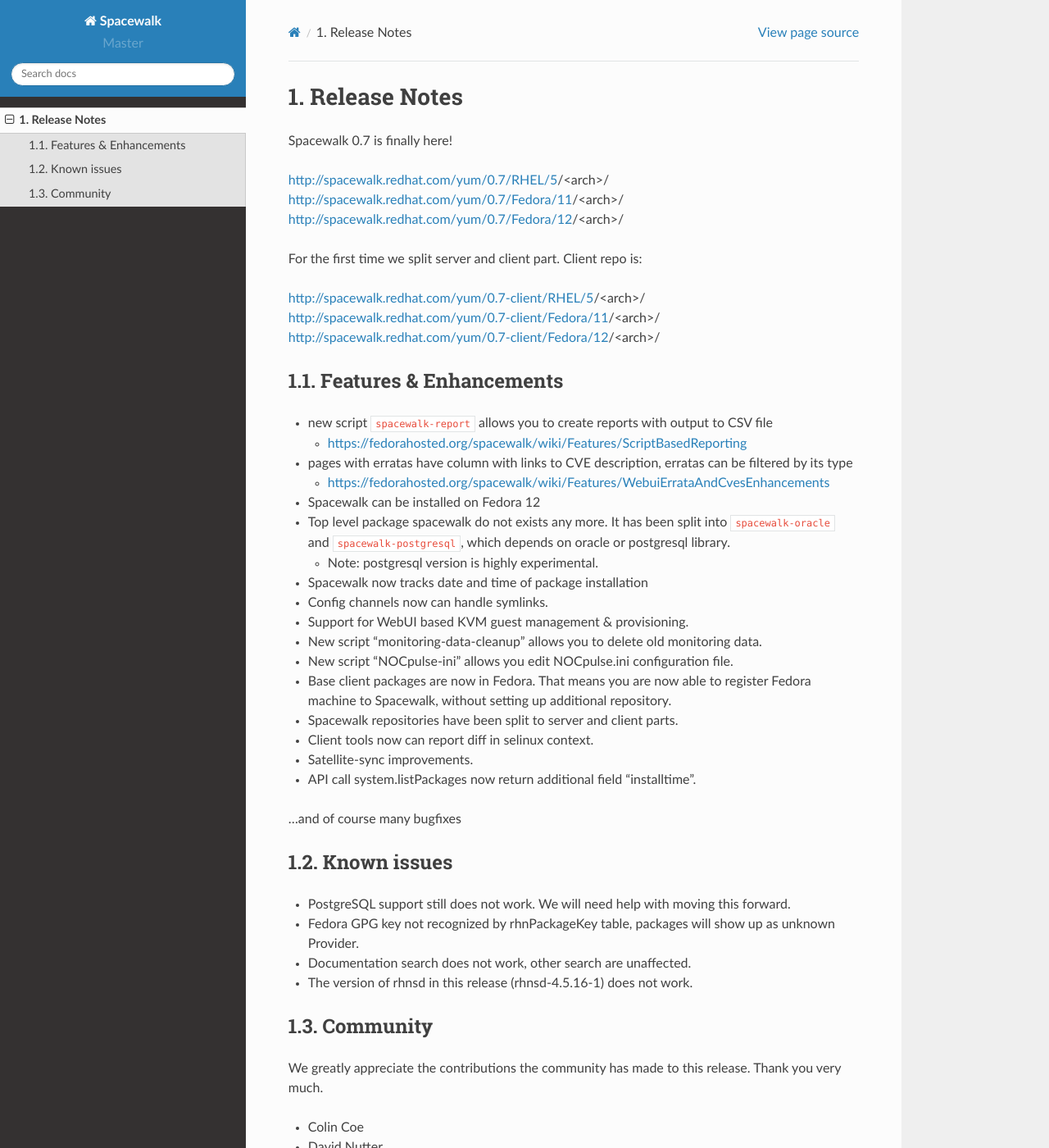
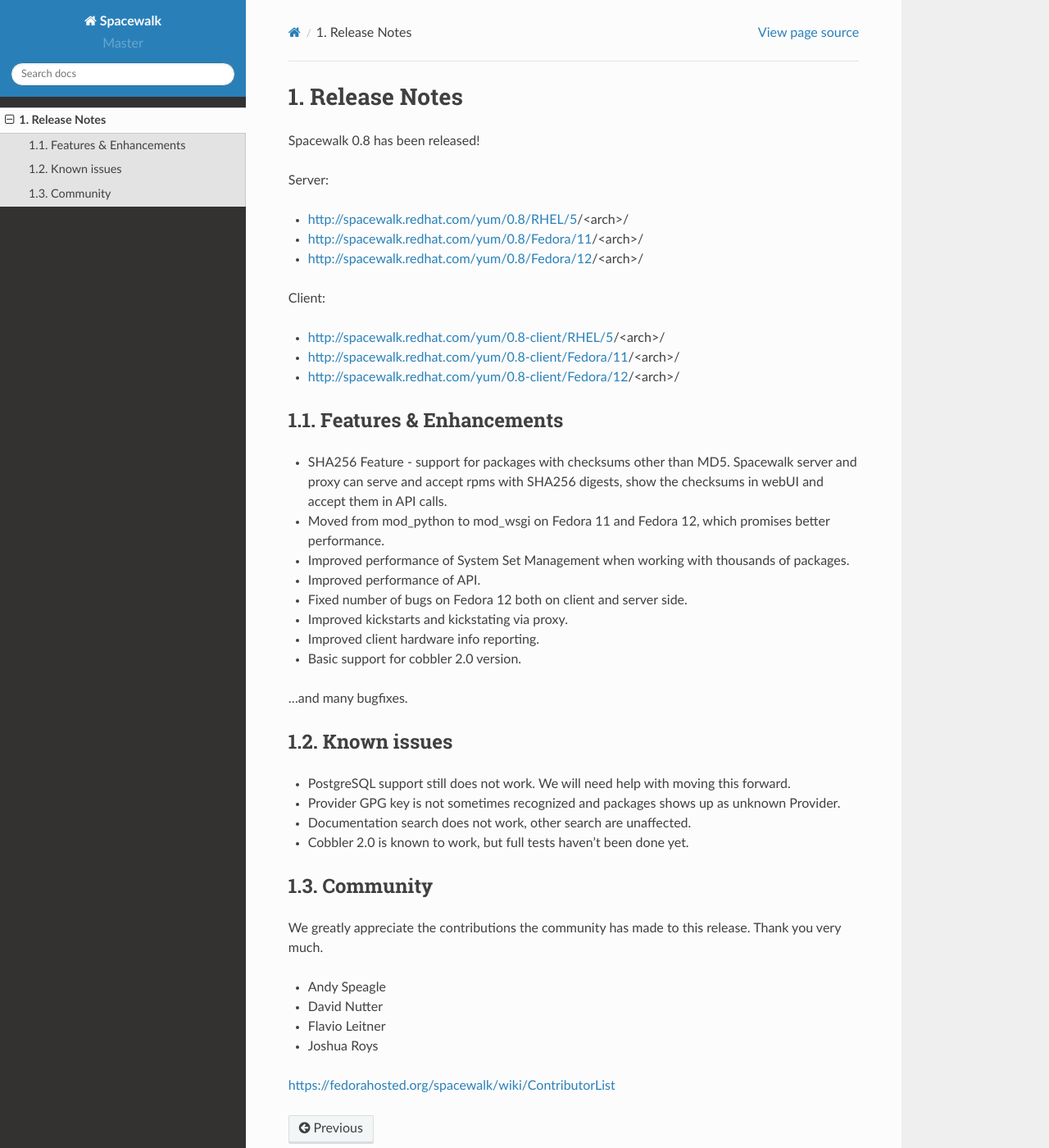
Before and after one commit to spacewalkproject/spacewalk-docs, a Sphinx documentation site: the page built from docs/source/release_notes/index.rst, in a window 1280 px wide and 1400 px high. Shown: the whole window at 82% size. Built offline with Sphinx 7.4.7 and the Read the Docs theme 2.0.0, drawn with Linux system fonts in a browser that asks for light colours; some of the changed text lies outside the part shown.

Commit message:
Updating to 0.8
Signed-off-by: Avi Miller <avi.miller@oracle.com>

```diff
--- a/docs/source/release_notes/index.rst
+++ b/docs/source/release_notes/index.rst
@@ -1,63 +1,50 @@
 Release Notes
 =============
 
-Spacewalk 0.7 is finally here!
+Spacewalk 0.8 has been released!
 
-http://spacewalk.redhat.com/yum/0.7/RHEL/5/<arch>/
-http://spacewalk.redhat.com/yum/0.7/Fedora/11/<arch>/
-http://spacewalk.redhat.com/yum/0.7/Fedora/12/<arch>/
+Server:
 
-For the first time we split server and client part. Client repo is:
+* http://spacewalk.redhat.com/yum/0.8/RHEL/5/<arch>/
+* http://spacewalk.redhat.com/yum/0.8/Fedora/11/<arch>/
+* http://spacewalk.redhat.com/yum/0.8/Fedora/12/<arch>/
 
-http://spacewalk.redhat.com/yum/0.7-client/RHEL/5/<arch>/
-http://spacewalk.redhat.com/yum/0.7-client/Fedora/11/<arch>/
-http://spacewalk.redhat.com/yum/0.7-client/Fedora/12/<arch>/
+Client:
+
+* http://spacewalk.redhat.com/yum/0.8-client/RHEL/5/<arch>/
+* http://spacewalk.redhat.com/yum/0.8-client/Fedora/11/<arch>/
+* http://spacewalk.redhat.com/yum/0.8-client/Fedora/12/<arch>/
 
 Features & Enhancements
 -----------------------
 
-* new script ``spacewalk-report`` allows you to create reports with output to CSV file
+* SHA256 Feature - support for packages with checksums other than MD5. Spacewalk server and proxy can serve and accept rpms with SHA256 digests, show the checksums in webUI and accept them in API calls.
+* Moved from mod_python to mod_wsgi on Fedora 11 and Fedora 12, which promises better performance.
+* Improved performance of System Set Management when working with thousands of packages.
+* Improved performance of API.
+* Fixed number of bugs on Fedora 12 both on client and server side.
+* Improved kickstarts and kickstating via proxy.
+* Improved client hardware info reporting.
+* Basic support for cobbler 2.0 version.
 
-  * https://fedorahosted.org/spacewalk/wiki/Features/ScriptBasedReporting
-
-* pages with erratas have column with links to CVE description, erratas can be filtered by its type
-
-  * https://fedorahosted.org/spacewalk/wiki/Features/WebuiErrataAndCvesEnhancements
-
-* Spacewalk can be installed on Fedora 12
-* Top level package spacewalk do not exists any more. It has been split into ``spacewalk-oracle`` and ``spacewalk-postgresql``, which depends on oracle or postgresql library.
-
-  * Note: postgresql version is highly experimental.
-
-* Spacewalk now tracks date and time of package installation
-* Config channels now can handle symlinks.
-* Support for WebUI based KVM guest management & provisioning.
-* New script "monitoring-data-cleanup" allows you to delete old monitoring data.
-* New script "NOCpulse-ini" allows you edit NOCpulse.ini configuration file.
-* Base client packages are now in Fedora. That means you are now able to register Fedora machine to Spacewalk, without setting up additional repository.
-* Spacewalk repositories have been split to server and client parts.
-* Client tools now can report diff in selinux context.
-* Satellite-sync improvements.
-* API call system.listPackages now return additional field "installtime".
-
-...and of course many bugfixes
+...and many bugfixes.
 
 Known issues
 ------------
 
 * PostgreSQL support still does not work. We will need help with moving this forward.
-* Fedora GPG key not recognized by rhnPackageKey table, packages will show up as unknown Provider.
+* Provider GPG key is not sometimes recognized and packages shows up as unknown Provider.
 * Documentation search does not work, other search are unaffected.
-* The version of rhnsd in this release (rhnsd-4.5.16-1) does not work.
+* Cobbler 2.0 is known to work, but full tests haven't been done yet.
 
 Community
 ---------
 
 We greatly appreciate the contributions the community has made to this release. Thank you very much.
 
-* Colin Coe
+* Andy Speagle
 * David Nutter
+* Flavio Leitner
 * Joshua Roys
-* Lukáš Ďurfina
 
-http://fedorahosted.org/spacewalk/wiki/ContributorList
+https://fedorahosted.org/spacewalk/wiki/ContributorList
```
